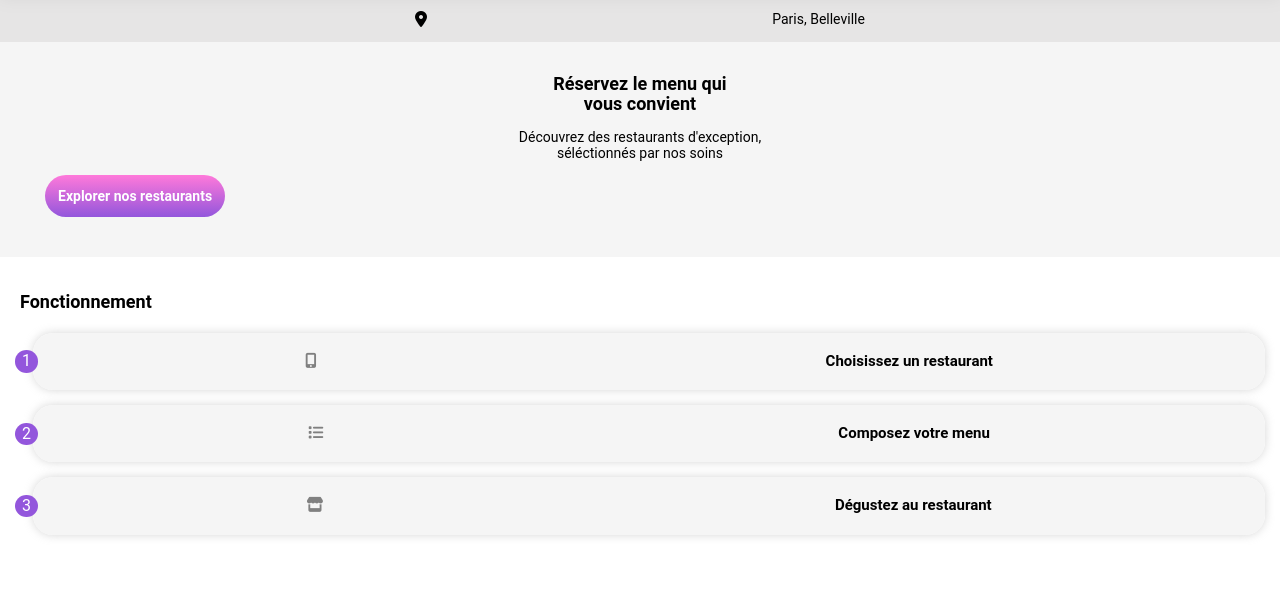
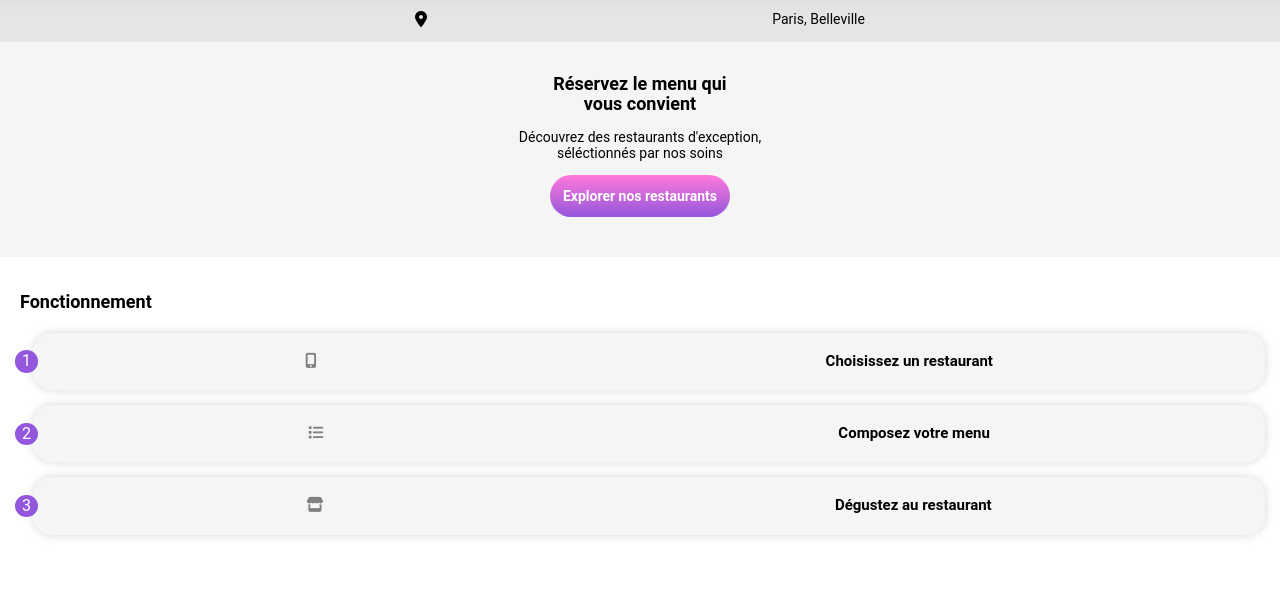
Before and after one commit to MarvinDH/OhMyFood, a website: page index.html in a window 1280 px wide. Shown: the part 148-760 px from the top of the page. Drawn offline with Linux system fonts and the light colour scheme.

Commit message:
button position fixed

```diff
--- a/sass/layout/_form.sass
+++ b/sass/layout/_form.sass
@@ -18,6 +18,8 @@ img
     background-color: #f5f5f5ec
     padding: 20px
     padding-bottom: 40px
+    position: relative
+    text-align: center
     h1
         font-size: 18px
         text-align: center
@@ -26,7 +28,7 @@ img
         font-size: 14px
         text-align: center
     &__btn
-        margin-left: 25px
+        top: 80%
         padding: 13px
         font-size: 14px
         font-weight: bold
```
Also changed, not shown: style.css.
